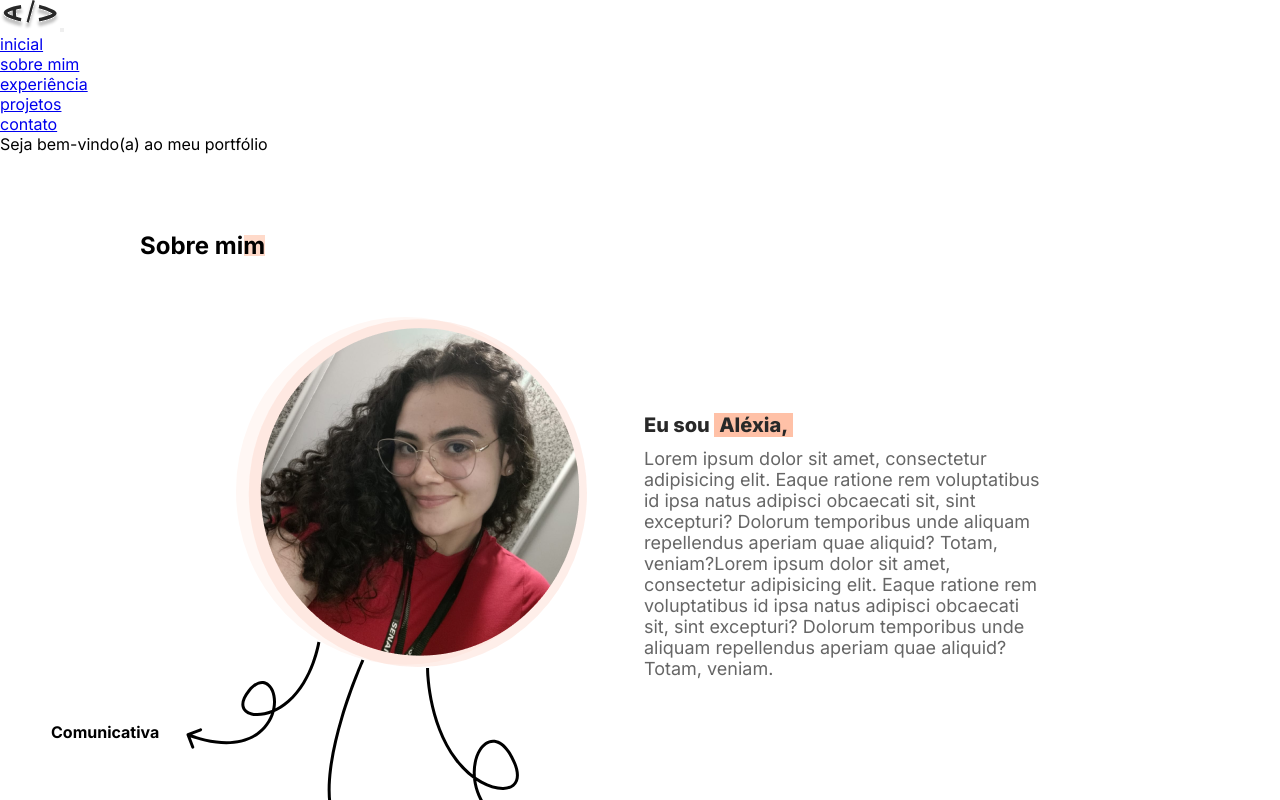
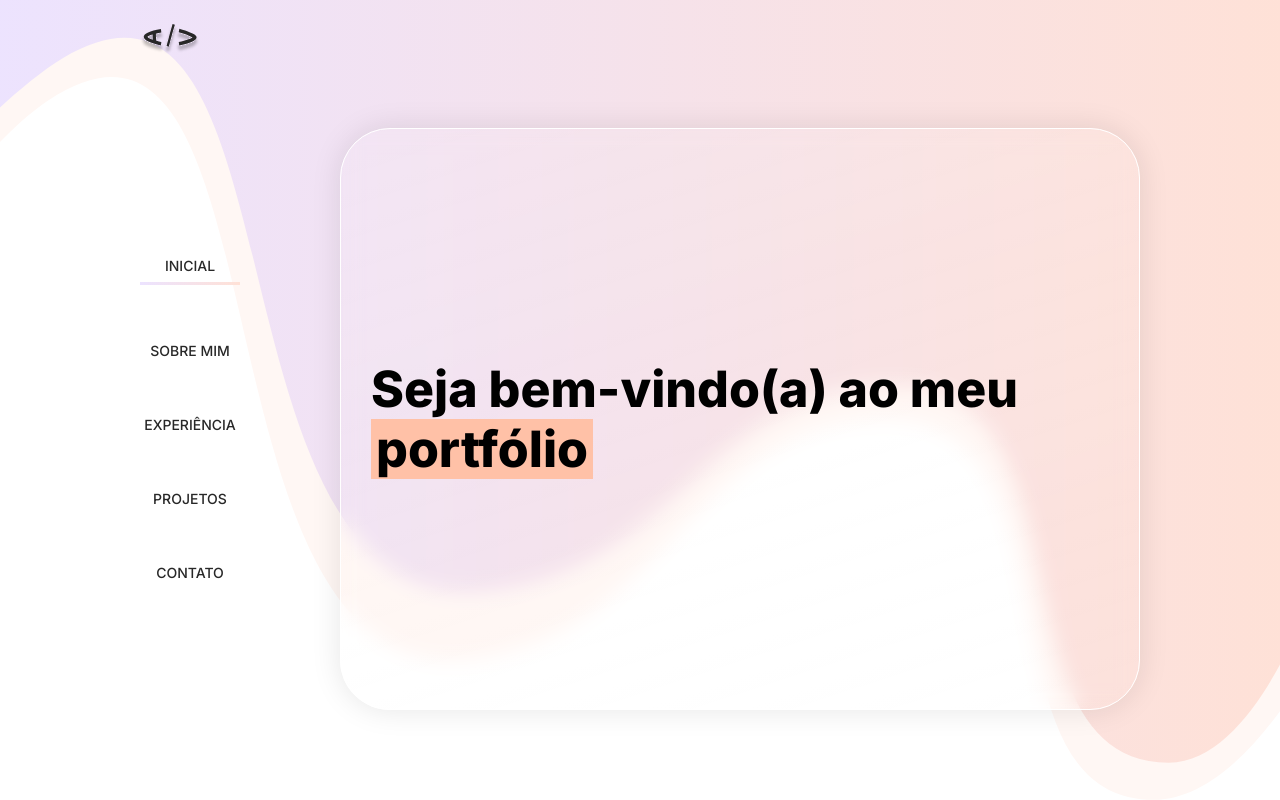
Before and after one commit to alexiamelhado18/portifolio_alexia, a Next.js app in the folder frontend/: page / in a window 1280 px wide. Shown: the top 800 px of the page. Built offline with nearby package versions, Linux system fonts and the light colour scheme.

Commit message:
refactor: ajustado o tipo de seletor de class para id/ adicionado referencias aos links da nav

```diff
--- a/frontend/src/app/components/Banner/index.tsx
+++ b/frontend/src/app/components/Banner/index.tsx
@@ -29,7 +29,7 @@ export function Banner() {
 
     return (
         <>
-            <div className="div__banner">
+            <div id="div__banner">
                 <header>
                     <img src="/assets/images/svg/Logo.svg" alt="Logo que representa um tag html, formada pela letra A, / e V, deitados na horizontal." />
 
@@ -42,13 +42,13 @@ export function Banner() {
                         <ul>
                             <li>
                                 <div className="div__seta"></div>
-                                <Link href={"#"}>inicial</Link>
+                                <Link href={"/#div__banner"}>inicial</Link>
                             </li>
                             <li>
-                                <Link href={"#"}>sobre mim</Link>
+                                <Link href={"/#section__sobremim"}>sobre mim</Link>
                             </li>
                             <li>
-                                <Link href={"#"}>experiência</Link>
+                                <Link href={"/#section__experiencia"}>experiência</Link>
                             </li>
                             <li>
                                 <Link href={"#"}>projetos</Link>
```
